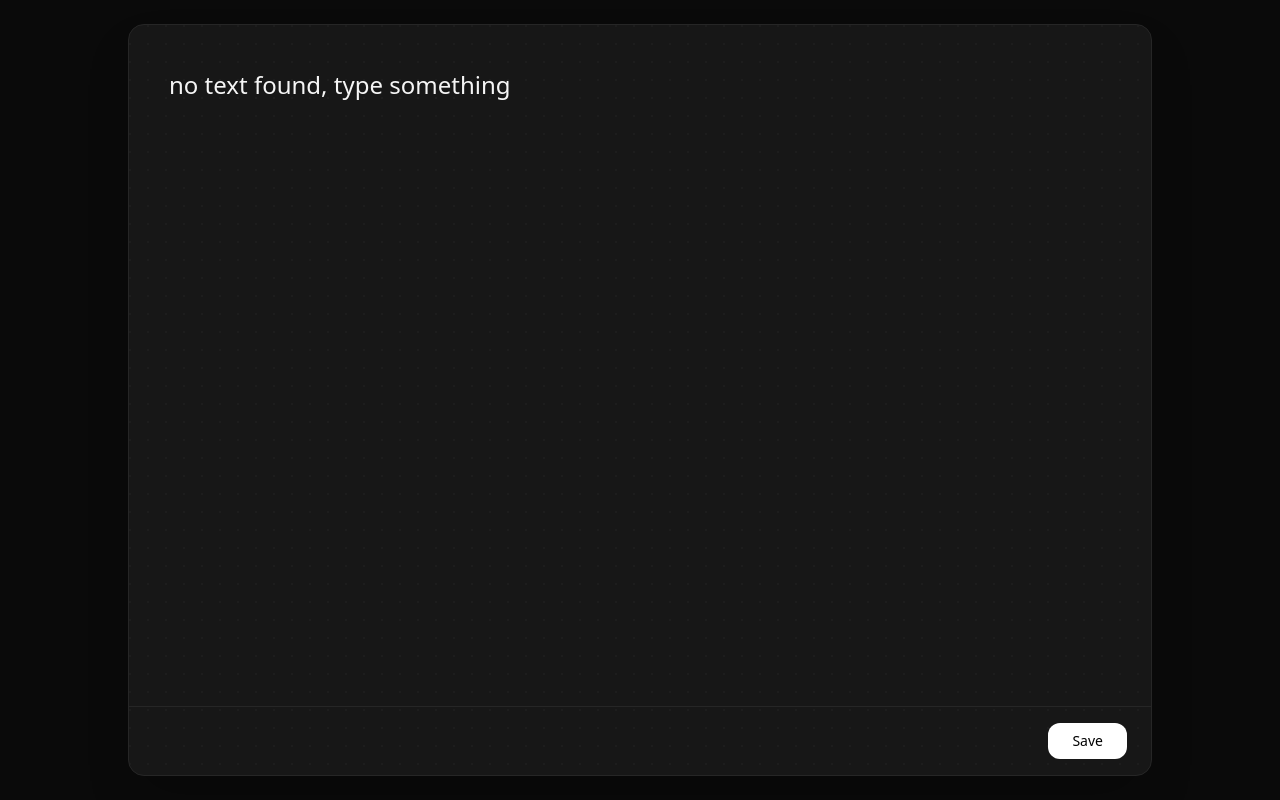
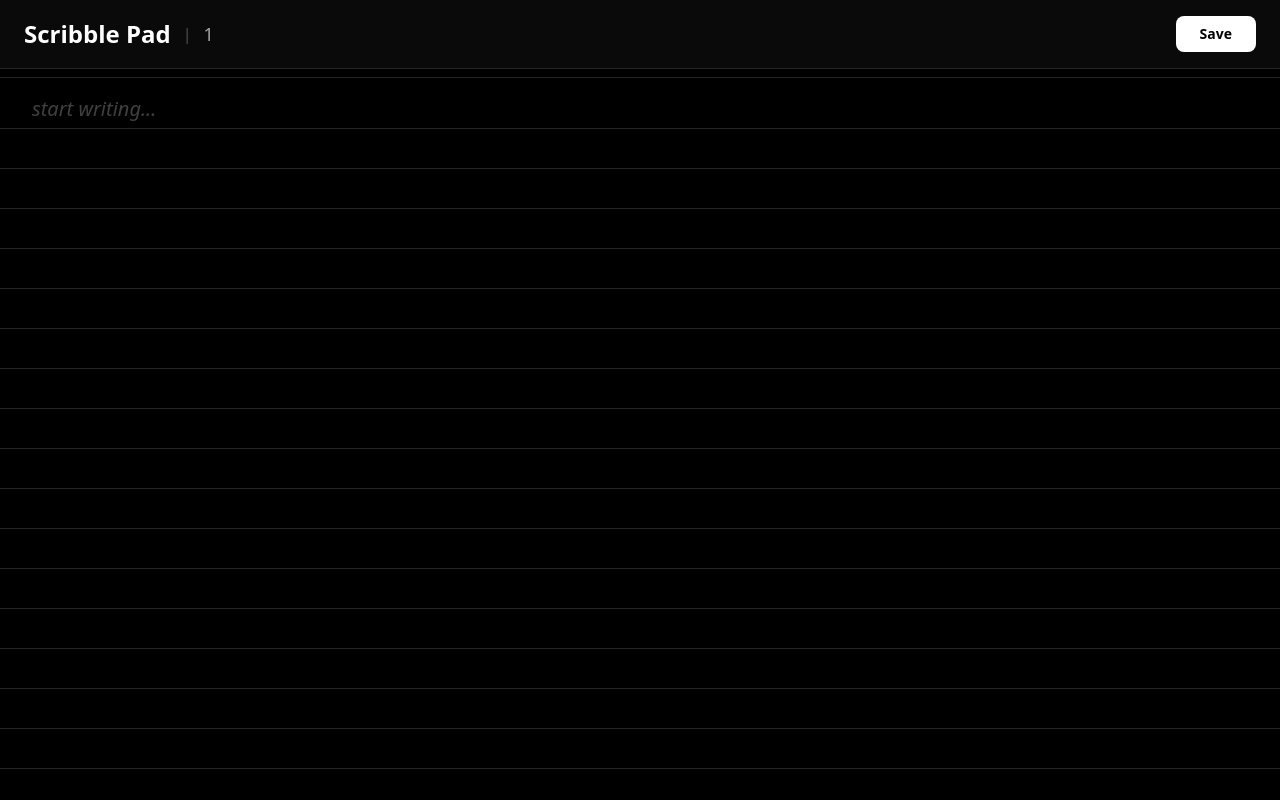
Before and after one commit to PRERAN001/errorpad, a React (Vite) app in the folder frontend/: page /1 in a window 1280 px wide. Built offline with nearby package versions, Linux system fonts and the light colour scheme; no server answers.

Commit message:
upadted ui

```diff
--- a/frontend/src/Pages/Errorpadmainpage.jsx
+++ b/frontend/src/Pages/Errorpadmainpage.jsx
@@ -21,35 +21,38 @@
   };
 
   return (
-    <div className="min-h-screen flex items-center justify-center bg-neutral-950 text-white">
+    <div className="min-h-screen bg-black text-white flex items-center justify-center p-4">
+      <div className="w-full max-w-3xl">
+        <div className="text-center mb-12">
+          <h1 className="text-6xl font-bold mb-3 bg-gradient-to-r from-white to-neutral-400 bg-clip-text text-transparent">
+            Scribble Pad
+          </h1>
+          <p className="text-neutral-500 text-lg">
+            write freely - share easily
+          </p>
+        </div>
 
-      <div className="w-full max-w-2xl px-8 py-10 bg-neutral-900 rounded-2xl shadow-2xl border border-neutral-800 relative">
-
-
-        <div className="absolute inset-0 rounded-2xl bg-[radial-gradient(circle_at_1px_1px,#262626_1px,transparent_0)] bg-[size:18px_18px] pointer-events-none" />
-
-        <h1 className="relative text-5xl font-bold text-center mb-8 tracking-tight">
-          Scribble Pad!
-        </h1>
-
-        <form className="relative flex gap-3" onSubmit={send}>
+        <form onSubmit={send} className="relative">
+          <div className="absolute -inset-1 bg-gradient-to-r from-neutral-600 via-neutral-500 to-neutral-600 rounded-2xl blur opacity-25"></div>
+          <div className="relative bg-neutral-900 border border-neutral-700 rounded-2xl p-8">
             <input
               value={query}
               onChange={(e) => setQuery(e.target.value)}
-            placeholder="type anything..."
-            className="flex-1 bg-neutral-950 border border-neutral-700 rounded-xl px-5 py-4 outline-none text-lg placeholder-neutral-500 focus:border-white transition"
+              placeholder="enter a pad name to start..."
+              className="w-full bg-black border-2 border-neutral-800 rounded-xl px-6 py-5 outline-none text-xl placeholder-neutral-600 focus:border-neutral-500 transition-all"
             />
-
             <button
-            className="bg-white text-black px-7 rounded-xl text-lg font-medium hover:bg-neutral-200 transition"
+              type="submit"
+              className="mt-6 w-full bg-white text-black py-4 rounded-xl text-lg font-semibold hover:bg-neutral-200 active:scale-98 transition-all"
             >
-            Go
+              Create Pad
             </button>
+          </div>
         </form>
 
-        <p className="relative text-center text-neutral-500 mt-6 text-sm">
-          write freely — share easily
-        </p>
+        <div className="mt-8 text-center text-neutral-600 text-sm">
+          <p>No sign up required. Just type and go.</p>
+        </div>
       </div>
     </div>
   );
--- a/frontend/src/Pages/Res.jsx
+++ b/frontend/src/Pages/Res.jsx
@@ -14,7 +14,7 @@
         );
         setRestext(response.data.usercontext);
       } catch {
-        setRestext("no text found, type something");
+        setRestext("");
       }
     };
     fetchText();
@@ -28,32 +28,52 @@
   };
 
   return (
-    <div className="min-h-screen bg-neutral-950 flex justify-center px-4 py-6">
-      <div className="relative w-full max-w-5xl bg-neutral-900 border border-neutral-800 rounded-2xl shadow-2xl flex flex-col">
+    <div className="min-h-screen bg-black text-white flex flex-col">
+      <div className="border-b border-neutral-800 px-6 py-4 flex items-center justify-between bg-neutral-950">
+        <div className="flex items-center gap-3">
+          <h1 className="text-2xl font-bold">Scribble Pad</h1>
+          <span className="text-neutral-600">|</span>
+          <span className="text-neutral-400 text-lg">{query}</span>
+        </div>
+        <button
+          onClick={saveText}
+          className="bg-white text-black px-6 py-2 rounded-lg text-sm font-semibold hover:bg-neutral-200 active:scale-95 transition-all"
+        >
+          Save
+        </button>
+      </div>
 
-
-        <div className="absolute inset-0 rounded-2xl bg-[radial-gradient(circle_at_1px_1px,#262626_1px,transparent_0)] bg-[size:18px_18px] opacity-40 pointer-events-none" />
-
+      <div className="flex-1 relative">
+        <div
+          className="absolute inset-0 pointer-events-none"
+          style={{
+            backgroundImage: `repeating-linear-gradient(
+              transparent,
+              transparent 39px,
+              #262626 39px,
+              #262626 40px
+            )`,
+            backgroundPosition: '0 20px'
+          }}
+        ></div>
 
         <textarea
-          className="relative flex-1 w-full bg-transparent text-neutral-100
-                     text-2xl leading-relaxed p-10 outline-none resize-none
-                     placeholder-neutral-500 custom-scroll"
+          className="w-full h-full bg-transparent text-white text-xl leading-10 px-8 py-6 outline-none resize-none placeholder-neutral-700"
+          style={{
+            lineHeight: '40px',
+            paddingTop: '20px'
+          }}
           value={restext}
           onChange={(e) => setRestext(e.target.value)}
           placeholder="start writing..."
         />
+      </div>
 
-
-        <div className="relative flex justify-end border-t border-neutral-800 px-6 py-4">
-          <button
-            onClick={saveText}
-            className="bg-white text-black px-6 py-2 rounded-xl text-sm font-medium hover:bg-neutral-200 active:scale-95 transition"
-          >
-            Save
-          </button>
-        </div>
-      </div>
+      <style>{`
+        textarea::placeholder {
+          font-style: italic;
+        }
+      `}</style>
     </div>
   );
 };
```
Lines whose indentation alone changed are shown as unchanged.
